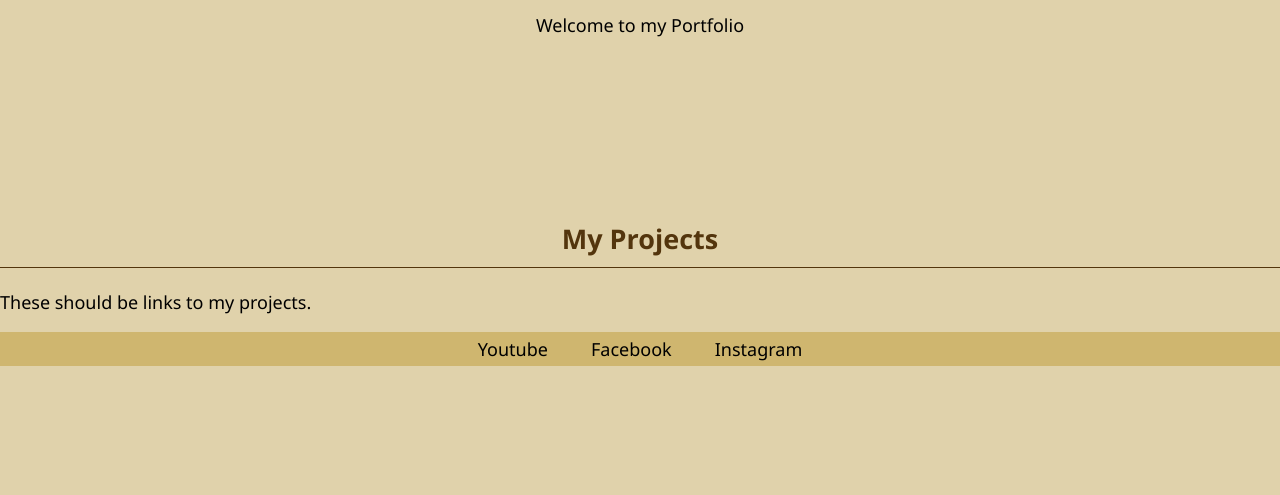
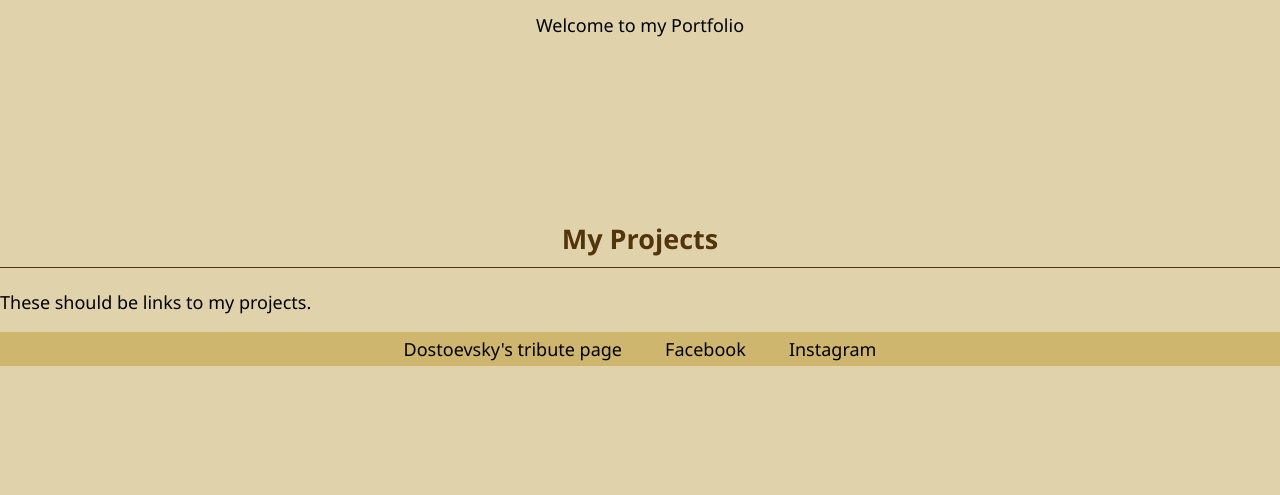
Before and after one commit to Youssef259e/PP, a plain HTML site: page index.html in a window 1280 px wide. Shown: the part 271-766 px from the top of the page. Drawn offline with Linux system fonts and the light colour scheme.

Commit message:
Adding a project's link
Updated project links and corrected HTML structure.

```diff
--- a/index.html
+++ b/index.html
@@ -23,7 +23,7 @@
         <p>These should be links to my projects.</p>
         <div class="project">
             <ul>
-                <li><a href="www.youtube.com">Youtube</a></li>
+                <li><a href="https://youssef259e.github.io/Dostoevsky-s-tribute/">Dostoevsky's tribute page</a></li>
                 <li><a href="facebook.com">Facebook</a></li>
                 <li><a href="instagram.com">Instagram</a></li>
             </ul>
```
